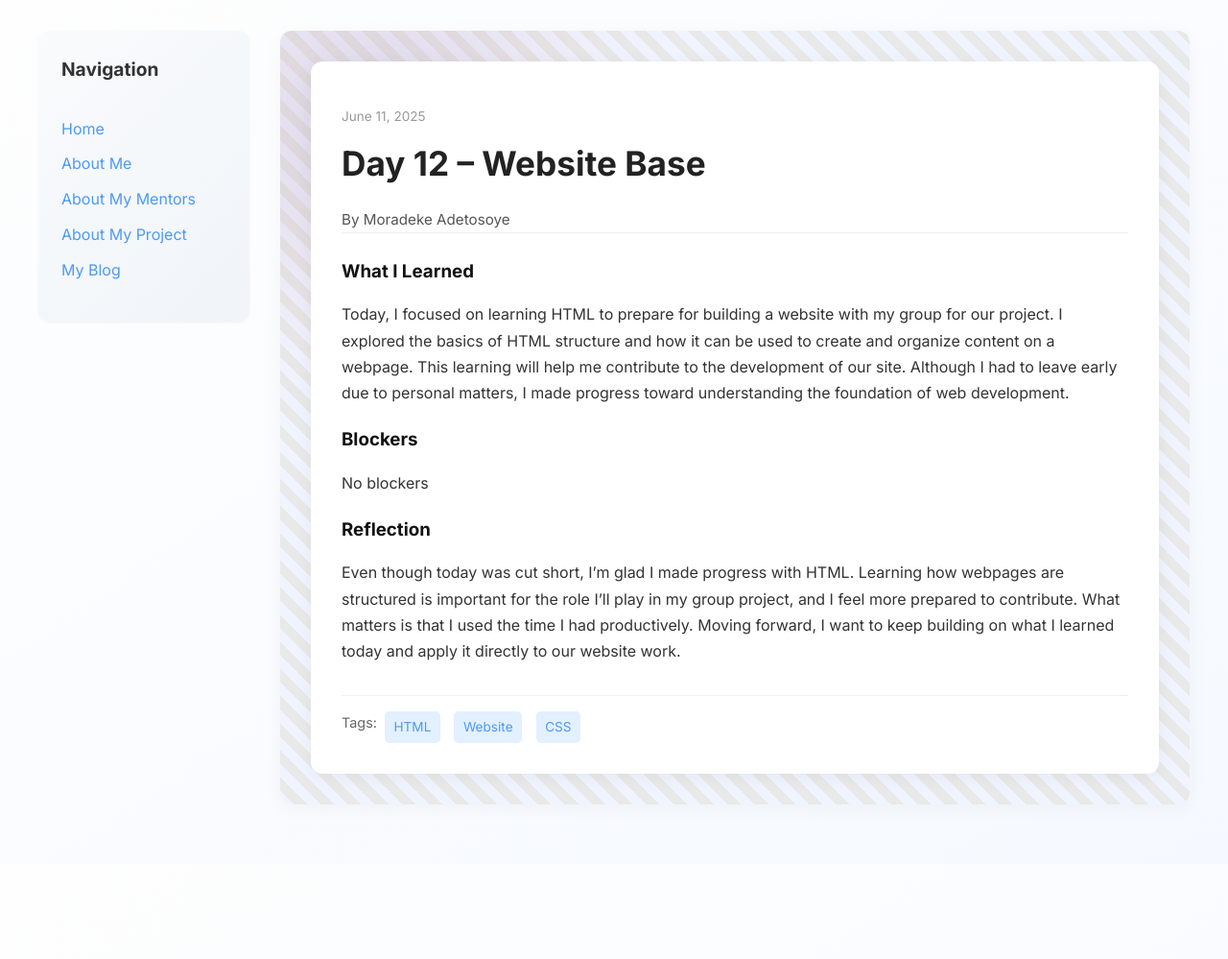
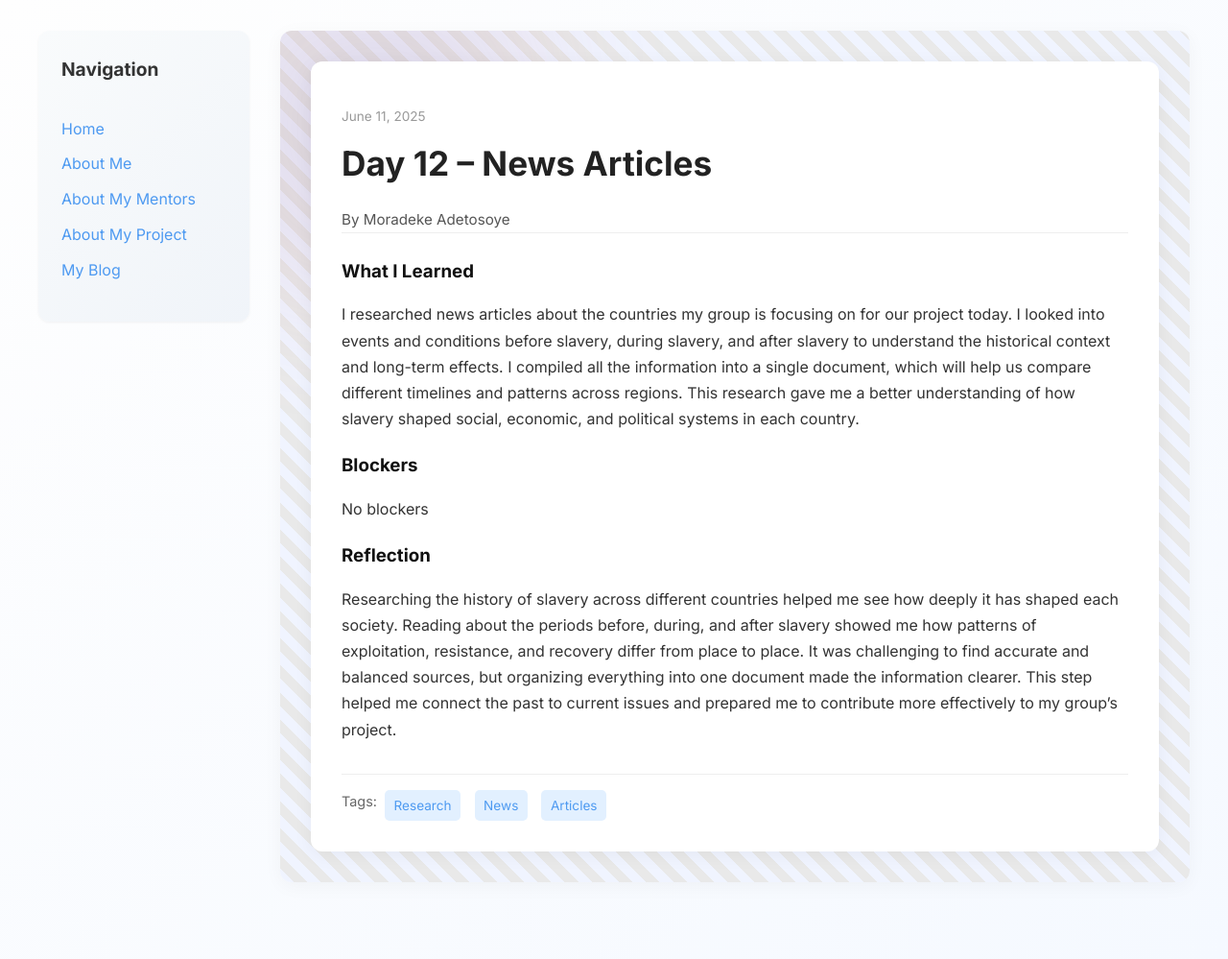
Before and after one commit to deke-a/deke-a.github.io, a Jekyll site: the page built from _posts/2025-06-11-day-12.md, in a window 1280 px wide. Shown: the whole page at 96% size. Built offline with Jekyll 4.4.1, drawn with Linux system fonts in a browser that asks for light colours; before the commit the page ends 900 px from its top, so only the background shows below that.

Commit message:
Update 2025-06-11-day-12.md

```diff
--- a/_posts/2025-06-11-day-12.md
+++ b/_posts/2025-06-11-day-12.md
@@ -1,13 +1,13 @@
 ---
 layout: post
-title: "Day 12 – Website Base"
+title: "Day 12 – News Articles"
 date: 2025-06-11
 author: Moradeke Adetosoye
 permalink: /day12.html
-tags: ["HTML", "Website", "CSS"]
+tags: ["Research", "News", "Articles"]
 
 what_i_learned: |
-  Today, I focused on learning HTML to prepare for building a website with my group for our project. I explored the basics of HTML structure and how it can be used to create and organize content on a webpage. This learning will help me contribute to the development of our site. Although I had to leave early due to personal matters, I made progress toward understanding the foundation of web development.
+  I researched news articles about the countries my group is focusing on for our project today. I looked into events and conditions before slavery, during slavery, and after slavery to understand the historical context and long-term effects. I compiled all the information into a single document, which will help us compare different timelines and patterns across regions. This research gave me a better understanding of how slavery shaped social, economic, and political systems in each country.
 
 
 blockers: |
@@ -15,6 +15,6 @@ blockers: |
 
 
 reflection: |
-  Even though today was cut short, I’m glad I made progress with HTML. Learning how webpages are structured is important for the role I’ll play in my group project, and I feel more prepared to contribute. What matters is that I used the time I had productively. Moving forward, I want to keep building on what I learned today and apply it directly to our website work.
+  Researching the history of slavery across different countries helped me see how deeply it has shaped each society. Reading about the periods before, during, and after slavery showed me how patterns of exploitation, resistance, and recovery differ from place to place. It was challenging to find accurate and balanced sources, but organizing everything into one document made the information clearer. This step helped me connect the past to current issues and prepared me to contribute more effectively to my group’s project.
 
 ---
```
